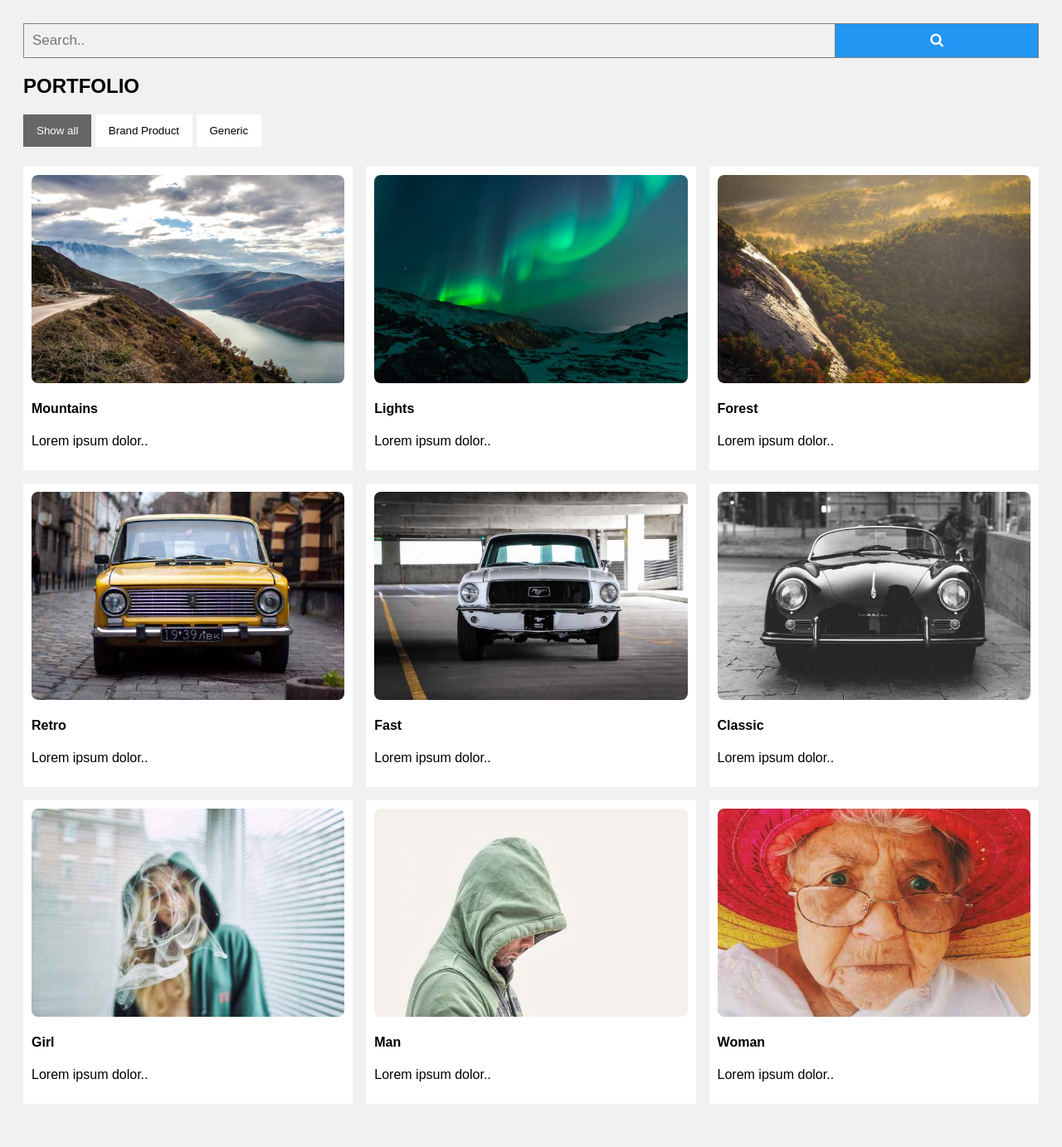
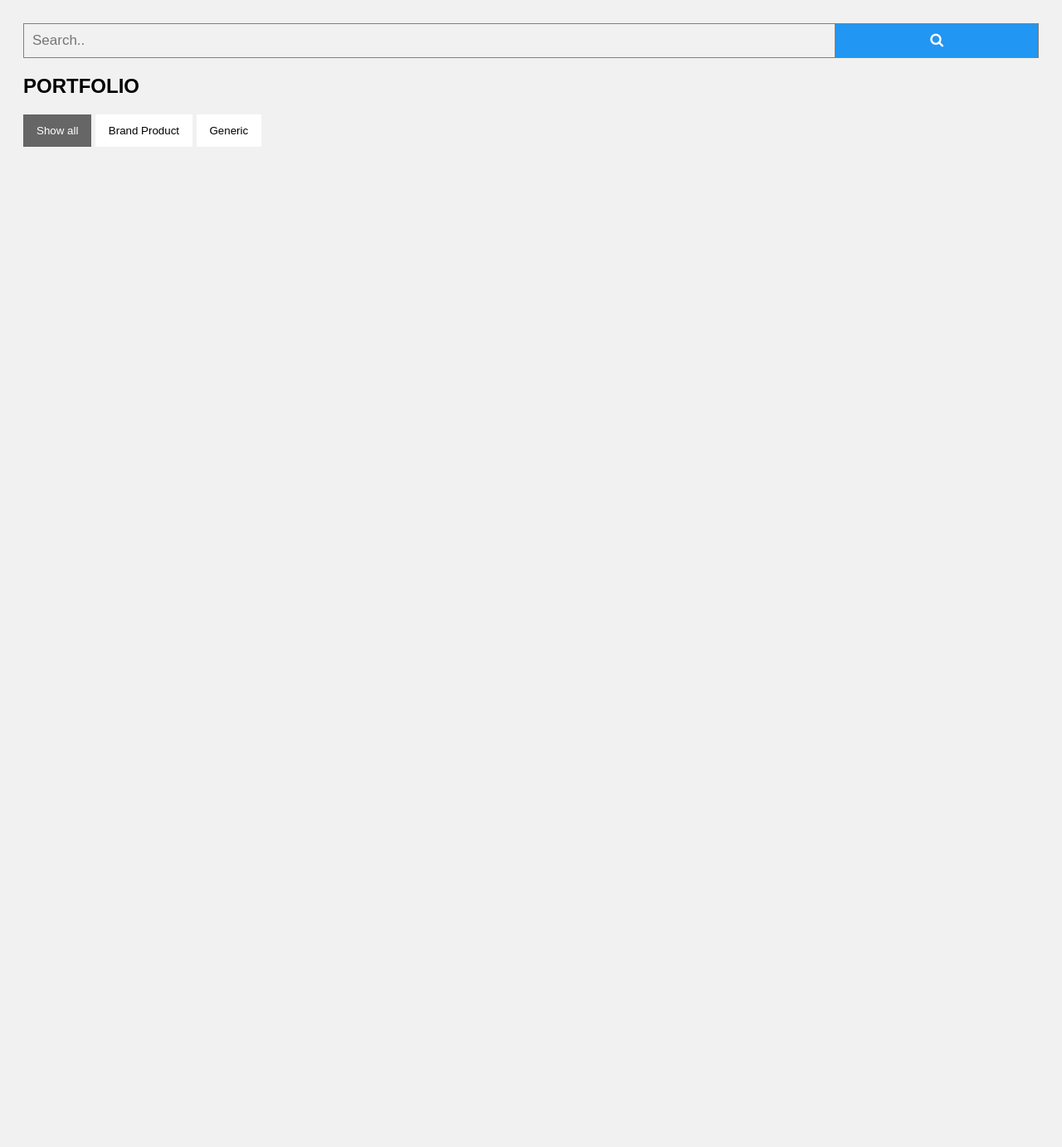
Before and after one commit to Beks17/pharmacy, a Django app: page / in a window 1280 px wide. Shown: the whole page at 83% size. After the commit the page ends 177 px from the top, so only its background shows below. Run offline with Django 4.2, Linux system fonts and the light colour scheme; data that the repository does not hold is empty.

Commit message:
change in html blocks

```diff
--- a/template/main_page.html
+++ b/template/main_page.html
@@ -43,71 +43,6 @@
   {% endfor %}
 
 
-  <div class="column nature show">
-    <div class="content">
-      <img src="./static/img/mountains.jpg" alt="Mountains" style="width:100%">
-      <h4>Mountains</h4>
-      <p>Lorem ipsum dolor..</p>
-    </div>
-  </div>
-  <div class="column nature show">
-    <div class="content">
-      <img src="./static/img/lights.jpg" alt="Lights" style="width:100%">
-      <h4>Lights</h4>
-      <p>Lorem ipsum dolor..</p>
-    </div>
-  </div>
-  <div class="column nature show">
-    <div class="content">
-      <img src="./static/img/nature.jpg" alt="Nature" style="width:100%">
-      <h4>Forest</h4>
-      <p>Lorem ipsum dolor..</p>
-    </div>
-  </div>
-
-  <div class="column cars show">
-    <div class="content">
-      <img src="./static/img/cars1.jpg" alt="Car" style="width:100%">
-      <h4>Retro</h4>
-      <p>Lorem ipsum dolor..</p>
-    </div>
-  </div>
-  <div class="column cars show">
-    <div class="content">
-      <img src="./static/img/cars2.jpg" alt="Car" style="width:100%">
-      <h4>Fast</h4>
-      <p>Lorem ipsum dolor..</p>
-    </div>
-  </div>
-  <div class="column cars show">
-    <div class="content">
-      <img src="./static/img/cars3.jpg" alt="Car" style="width:100%">
-      <h4>Classic</h4>
-      <p>Lorem ipsum dolor..</p>
-    </div>
-  </div>
-
-  <div class="column people show">
-    <div class="content">
-      <img src="./static/img/people1.jpg" alt="People" style="width:100%">
-      <h4>Girl</h4>
-      <p>Lorem ipsum dolor..</p>
-    </div>
-  </div>
-  <div class="column people show">
-    <div class="content">
-      <img src="./static/img/people2.jpg" alt="People" style="width:100%">
-      <h4>Man</h4>
-      <p>Lorem ipsum dolor..</p>
-    </div>
-  </div>
-  <div class="column people show">
-    <div class="content">
-      <img src="./static/img/people3.jpg" alt="People" style="width:100%">
-      <h4>Woman</h4>
-      <p>Lorem ipsum dolor..</p>
-    </div>
-  </div>
 <!-- END GRID -->
 </div>
 </body>
```
